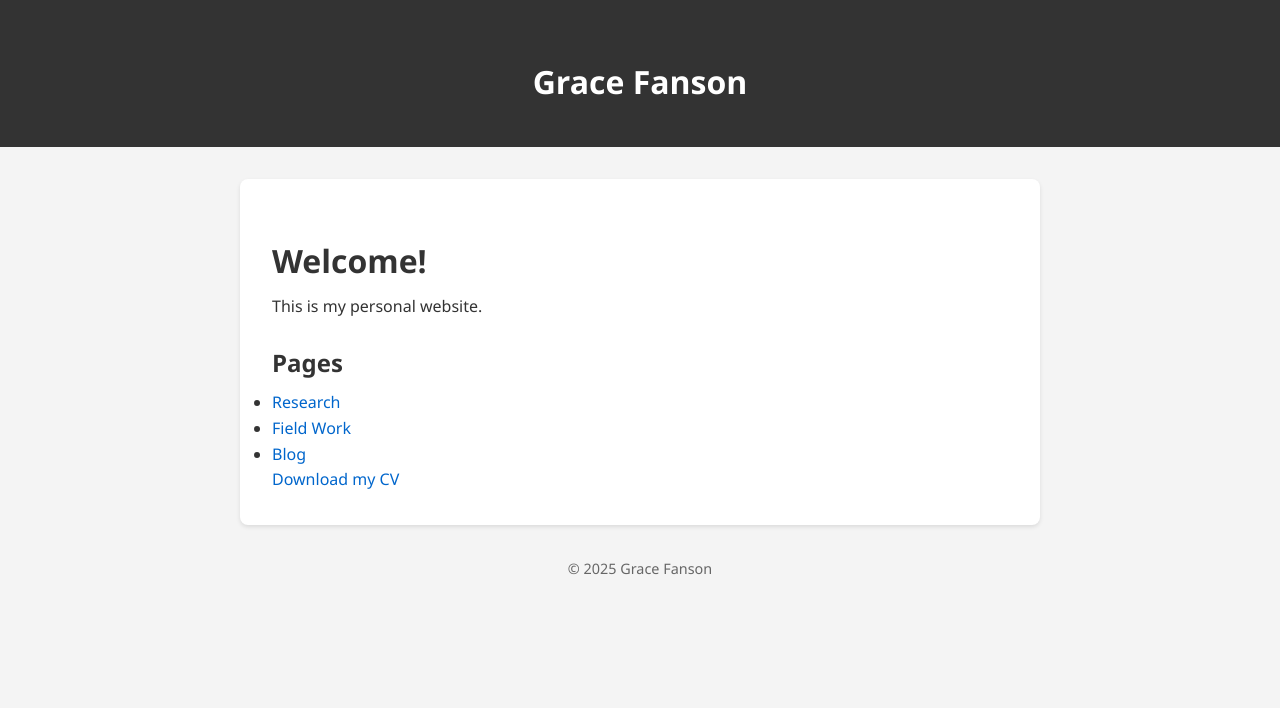
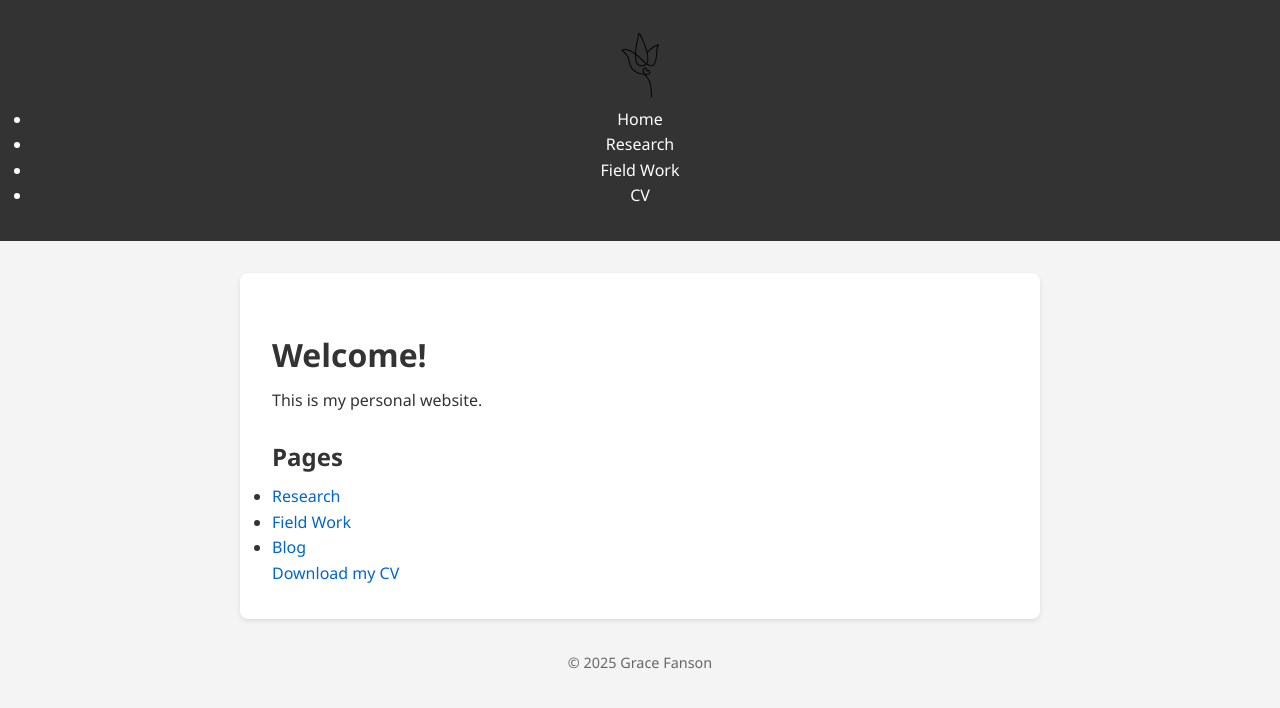
Before and after one commit to gfanson/gfanson.github.io, a Jekyll site: the page built from index.md, in a window 1280 px wide. Shown: the top 708 px of the page. Built offline with Jekyll 4.4.1, drawn with Linux system fonts in a browser that asks for light colours.

Commit message:
Updates to home page
Added logo, home page image with arch, and link CV

```diff
--- a/_layouts/default.html
+++ b/_layouts/default.html
@@ -3,12 +3,26 @@
 <head>
     <meta charset="UTF-8">
     <meta name="viewport" content="width=device-width, initial-scale=1.0">
-    <title>{{ page.title }} - {{ site.title }}</title>
+    <title>{{ page.title }} - Grace Fanson</title>
     <link rel="stylesheet" href="/assets/css/style.css">
 </head>
 <body>
     <header>
-        <h1><a href="/">{{ site.title }}</a></h1>
+        <div class="header-container">
+            <div class="logo">
+                <a href="/">
+                    <img src="/assets/images/general/logo.png" alt="Grace Fanson">
+                </a>
+            </div>
+            <nav>
+                <ul>
+                    <li><a href="/">Home</a></li>
+                    <li><a href="/pages/research.html">Research</a></li>
+                    <li><a href="/pages/fieldwork.html">Field Work</a></li>
+                    <li><a href="/assets/pdfs/CV.pdf">CV</a></li>
+                </ul>
+            </nav>
+        </div>
     </header>
 
     <main>
```
Also changed, not shown: other parts of _layouts/default.html (+1 -1 lines), assets/images/general/Logo.png (added), assets/images/general/homepage.png (added), 4 other files.
